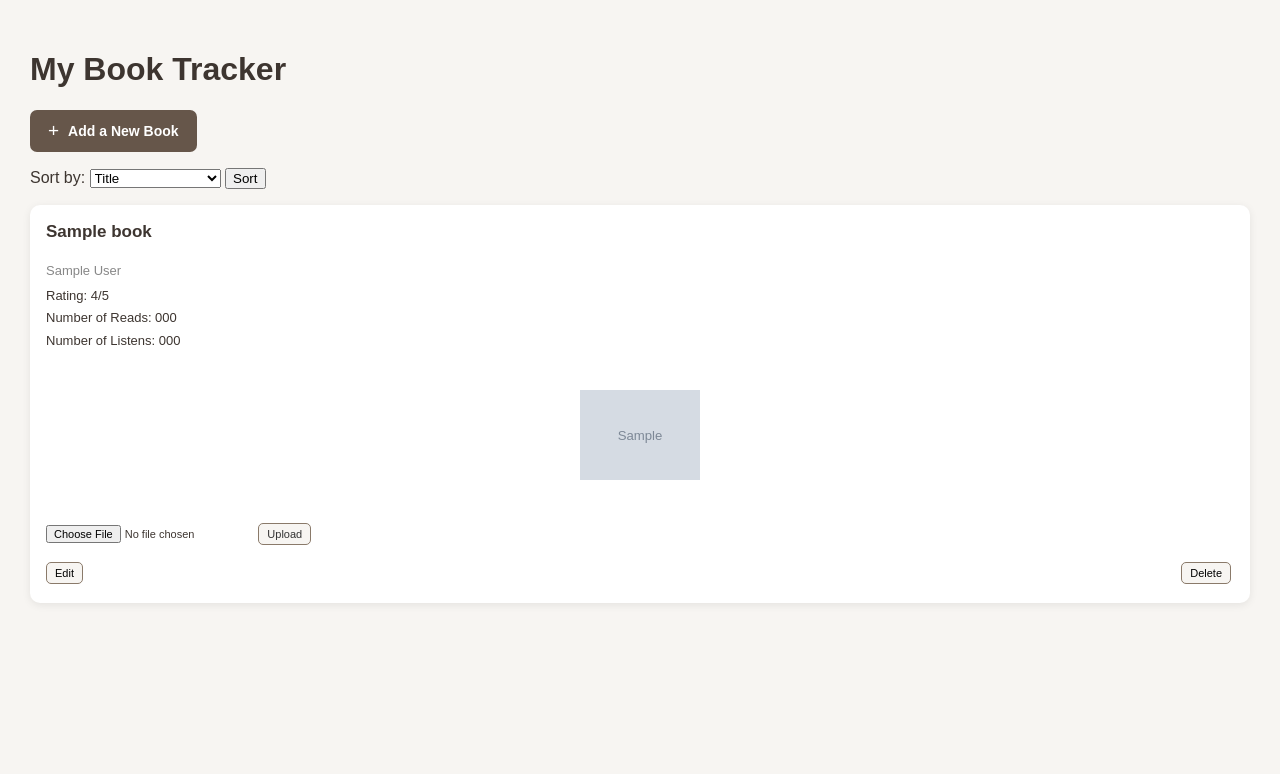
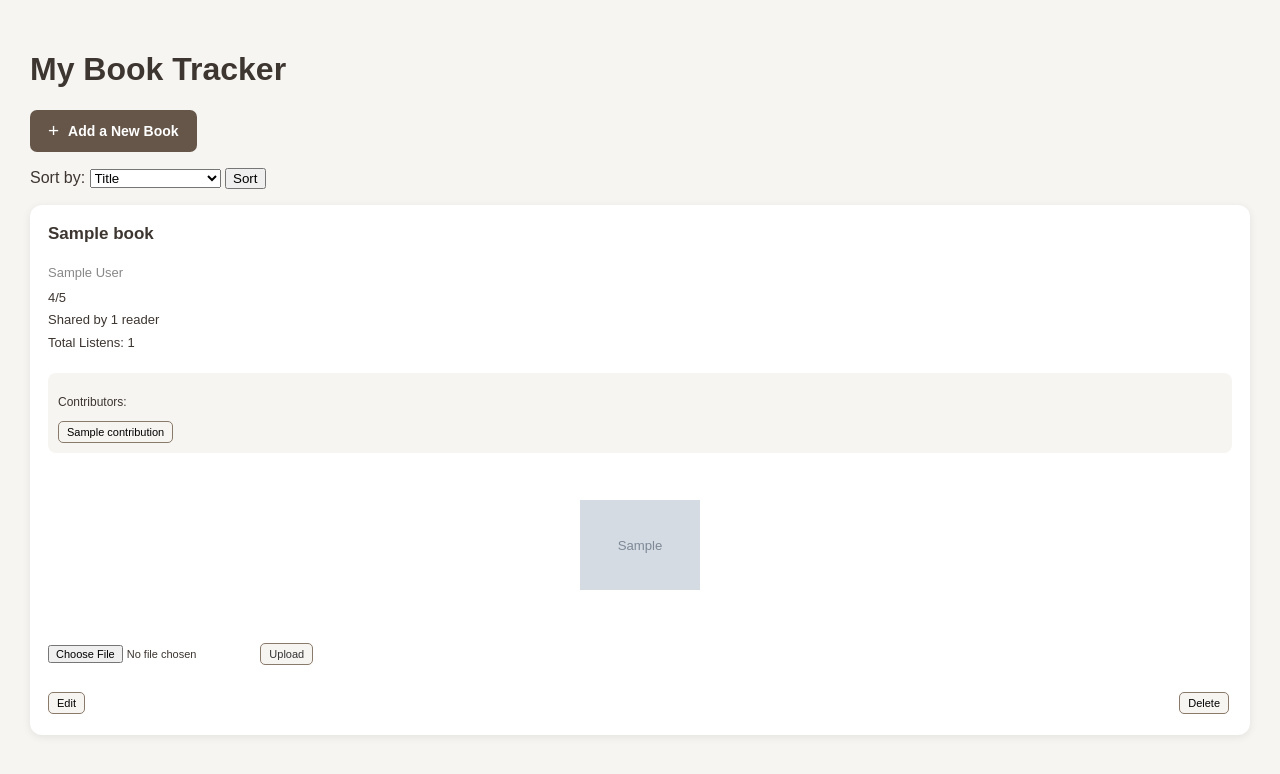
Before and after one commit to oluchiejikam-cmyk/Book_tracker, a Node server app: template views/index.ejs in a window 1280 px wide. Shown: the top 774 px of the page. Run offline with Node 20, Linux system fonts and the light colour scheme; the template is opened without the code that fills it: most values are stand-ins (such as "Sample title", 1, 10 or a date in 2020); grey boxes marked "Sample" are stand-in pictures.

Commit message:
Update book tracker UI and add reader experience modal

```diff
--- a/public/styles.css
+++ b/public/styles.css
@@ -3,6 +3,10 @@ body {
     margin: 0;
     background-color: #f7f5f2;
     color: #3d3530;
+}
+
+*{
+    box-sizing: border-box;
 }
 
 .page-layout {
@@ -14,7 +18,6 @@ body {
 
 .main-content {
     width: 100%;
-    min-width: 1200px;
     margin: 0 auto;
     min-width: 0;
 }
@@ -22,22 +25,30 @@ body {
 /* Arrange the saved books in a grid */
 .books-section {
     display: grid;
-    grid-template-columns: repeat(auto-fit, minmax(220px, 1fr));
-    gap: 12px;
-    align-items: start;
-    margin-top: 8px;
+    grid-template-columns: repeat(auto-fit, minmax(230px, 1fr));
+    gap: 20px;
+    align-items: stretch;
+    margin-top: 16px;
 }
 
 /* Style each individual book card */
 .book-card {
     background-color: white;
-    padding: 16px;
-    border-radius: 10px;
+    padding: 18px;
+    border-radius: 12px;
     box-shadow: 0 2px 8px rgba(0, 0, 0, 0.08);
     height: 100%;
     display: flex;
     flex-direction: column;
     box-sizing: border-box;
+    gap: 10px;
+    transition: box-shadow 0.2s ease, transform 0.2s ease;
+}
+
+/* Subtle interaction when a visitor hovers over a book card. */
+.book-card:hover {
+    box-shadow: 0 5px 16px rgba(0, 0, 0, 0.10);
+    transform: translateY(-2px);
 }
 
 /* Set a consistent size for book covers */
@@ -238,6 +249,135 @@ body {
     grid-column: 1 / -1;
 }
 
+/* Community reader experiences */
+.community-reviews {
+    margin-top: 8px;
+    padding: 10px;
+    background-color: #f7f5f2;
+    border-radius: 8px;
+    font-size: 12px;
+}
+
+.community-reviews summary {
+    color: #66564a;
+    font-weight: 600;
+    cursor: pointer;
+}
+
+.reader-contribution {
+    padding: 10px 0;
+    border-bottom: 1px solid #e5ded7;
+}
+
+.reader-contribution:last-child {
+    border-bottom: none;
+}
+
+.reader-contribution h4 {
+    margin: 5px 0;
+    font-size: 13px;
+    color: #66564a;
+}
+
+.reader-contribution p {
+    font-size: 12px;
+    line-height: 1.5;
+    margin: 4px 0;
+}
+
+.book-cover-placeholder {
+    width: 120px;
+    height: 160px;
+    margin: 2px auto;
+    background-color: #e9e2d8;
+    border-radius: 5px;
+    display: flex;
+    justify-content: center;
+    align-items: center;
+    text-align: center;
+    color: #66564a;
+    font-size: 12px;
+    padding: 8px;
+}
+
+/* Reader Experience Modal */
+.reader-modal {
+    display: none;
+    position: fixed;
+    inset: 0;
+    background-color: rgba(0, 0, 0, 0.5);
+    z-index: 1000;
+    justify-content: center;
+    align-items: center;
+    padding: 20px;
+}
+
+/* Modal Content Box */
+.reader-modal-content {
+    background-color: #f7f5f2;
+    color: #3d3530;
+    width: 100%;
+    max-width: 500px;
+    max-height: 80vh;
+    overflow-y: auto;
+    padding: 30px;
+    border-radius: 12px;
+    position: relative;
+    box-sizing: border-box;
+}
+
+/* Modal Close Button */
+.close-modal {
+    position: absolute;
+    top: 12px;
+    right: 16px;
+    background: none;
+    border: none;
+    font-size: 28px;
+    cursor: pointer;
+    color: #66564a;
+}
+
+/* Modal Heading */
+.reader-modal-content h2 {
+    margin-top: 0;
+    margin-bottom: 20px;
+}
+
+/* Modal Paragraphs */
+.reader-modal-content p {
+    line-height: 1.6;
+    margin-bottom: 14px;
+}
+
+/* Contributor button interaction */
+.contributor-link {
+    transition: background-color 0.2s ease,
+                border-color 0.2s ease,
+                transform 0.15s ease;
+}
+
+.contributor-link:hover {
+    background-color: #e9e1d9;
+    border-color: #8b7565;
+}
+
+.contributor-link:active {
+    background-color: #d8c9bb;
+    transform: scale(0.96);
+}
+
+
+
+/* /* Keyboard accessibility */ */
+button:focus-visible,
+summary:focus-visible,
+input:focus-visible,
+textarea:focus-visible {
+    outline: 2px solid #8b7565;
+    outline-offset: 3px;
+}
+
 .sort-section {
     margin-bottom: 16px;
 }
@@ -265,6 +405,7 @@ body {
 
     .books-section {
         grid-template-columns: repeat(2, minmax(0, 1fr));
+        gap: 16px;
     }
 }
 
@@ -342,9 +483,14 @@ body {
 
     .add-book-form input,
     .add-book-form textarea {
-        padding: 6px;
+        padding: 8px;
         font-size: 13px;
-        height: 32px;
+        min-height: 36px;
+    }
+
+    .add-book-form textarea {
+        min-height: 55px;
+        height: auto;
     }
 
     .add-book-form textarea {
@@ -376,6 +522,11 @@ body {
         gap: 10px;
         align-items: start;
     }
+
+    .book-card .community-reviews {
+    grid-column: 1 / -1;
+    width: 100%;
+}
 
     .book-card .book-details {
         grid-column: 2;
--- a/views/index.ejs
+++ b/views/index.ejs
@@ -36,7 +36,18 @@
                     <input type="text" id="isbn" name="isbn">
                 </div>
 
-                <h3 class="tracking-heading">Personal Reading Details (Optional)</h3>
+                <h3 class="tracking-heading">Your Reading Experience</h3>
+
+                <div class="form-field">
+                    <label for="readerName">Your Name:</label>
+                    <input
+                        type="text"
+                        id="readerName"
+                        name="readerName"
+                        required
+                        >
+                </div>
+
                 <div>
                     <label for="rating">Rating:</label>
                 <input type="number" id="rating" name="rating" min="1" max="5">
@@ -90,11 +101,43 @@
                 <div class="book-details">
                     <h2 class="book-title"><%= book.title %></h2>
                     <p class="book-author"><%= book.author %> </p>
-                    <p class="book-info">Rating: <%= book.rating %>/5</p>
-                    <p class="book-info">Number of Reads: <%= book.number_of_reads %></p>
-                    <p class="book-info">Number of Listens: <%= book.number_of_listens %></p>
+
+                    <p class="book-info"> <%= book.average_rating !== null
+                        ? `${book.average_rating}/5`
+                        : "Not rated" %>
+                    </p>
+
+                    <p class="book-info">
+                        Shared by <%= book.contributor_count %>
+                        <%= book.contributor_count === 1 ? "reader" : "readers" %>
+                    </p>
+
+                    <p class="book-info">
+                        Total Listens: <%= book.total_listens %>
+                    </p>
                 </div>
 
+            <!-- Display contributors without expanding the book card -->
+             <div class="community-reviews">
+                <p class="contributors-label">Contributors:</p>
+
+                <% for (let contribution of book.contributions) { %>
+
+                    <button
+                        type="button"
+                        class="contributor-link"
+                        data-reader-name="<%= contribution.reader_name %>"
+                        data-rating="<%= contribution.rating ?? '' %>"
+                        data-review="<%= contribution.review || '' %>"
+                        data-reads="<%= contribution.number_of_reads ?? 0 %>"
+                        data-listens="<%= contribution.number_of_listens ?? 0 %>"
+                        title="<%= contribution.review || 'View reader experience' %>"
+                    >
+                        <%= contribution.reader_name %>
+                    </button>
+
+                <% } %>
+             </div>
 
             <!-- Display the book cover using the cover URL saved in the database. -->
              <% if (book.book_cover) { %>
@@ -140,6 +183,35 @@
         </section>
     </main>
 
+        <!-- Modal for displaying an individual reader's experience -->
+         <div id="readerModal" class="reader-modal">
+
+            <div class="reader-modal-content">
+                <button
+                    type="button"
+                    id="closeReaderModal"
+                    class="close-modal"
+                    aria-label="Close modal"
+                >
+                    &times;
+
+                </button>
+
+                <h2 id="modalReaderName"></h2>
+                <p id="modalRating"></p>
+                <p id="modalReview"></p>
+                <p id="modalReads"></p>
+                <p id="modalListens"></p>
+
+            </div>
+
+         </div>
+
+    <script>
+
+    </script>
+
+
 
 
 
@@ -150,5 +222,8 @@
             window.history.replaceState({}, document.title, window.location.pathname);
         }
      </script>
+
+     <!-- Load the frontend JavaScript file -->
+    <script src="/script.js"></script>
 </body>
 </html>
```
Also changed, not shown: public/script.js (added, +48 -0 lines), README.md (added), 3 other files.
